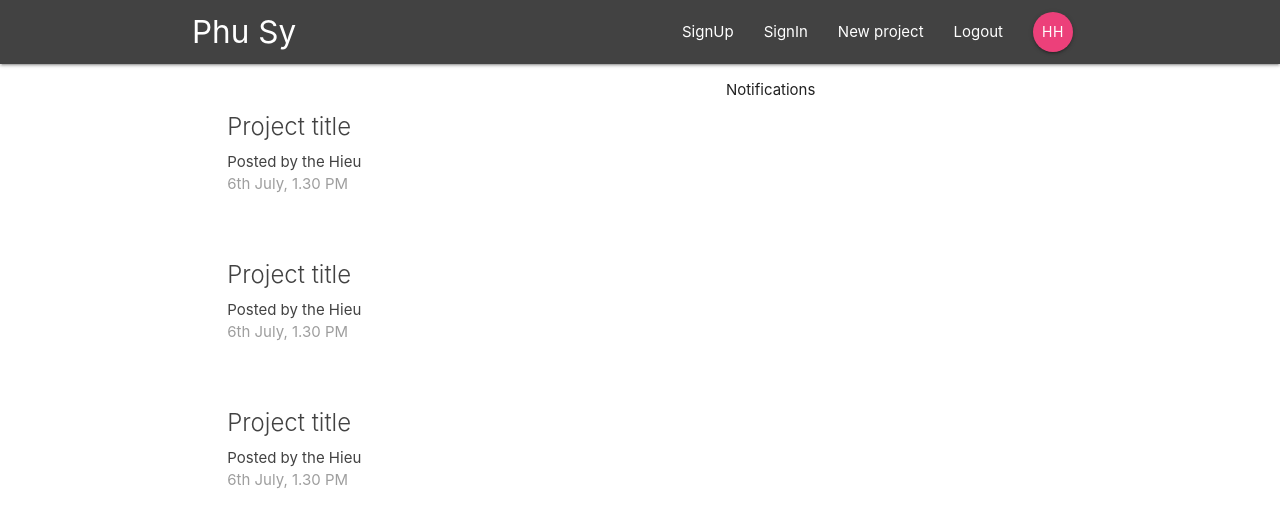
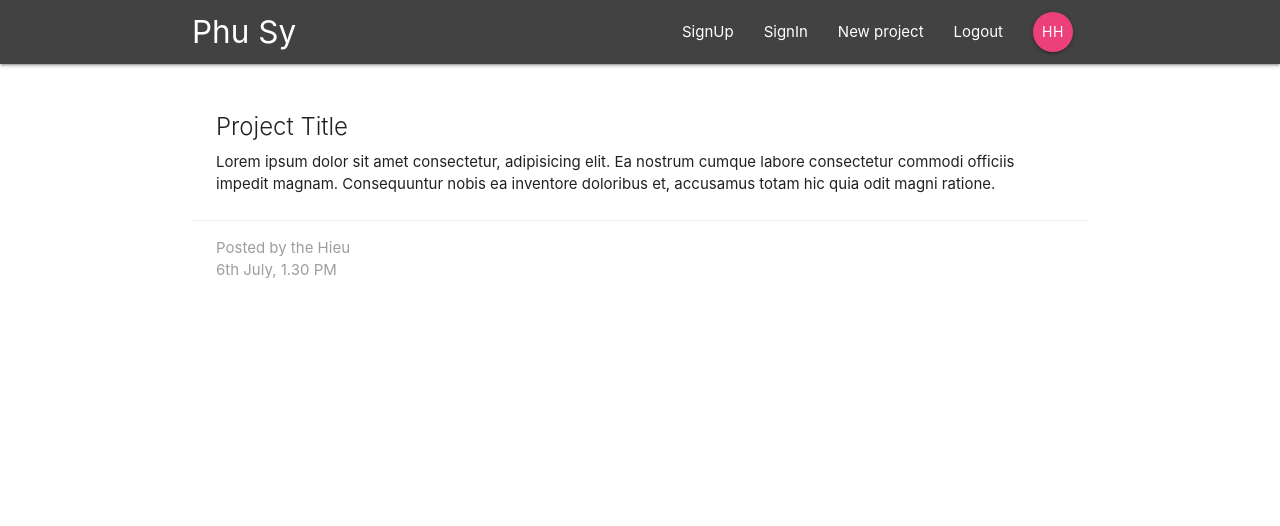
Before and after one commit to TaHieu-scuti/Tutorial-React-Redux-Firebase-App, a React (Create React App) app: page /project/1 in a window 1280 px wide. Shown: the top 526 px of the page. Built offline with nearby package versions, Linux system fonts and the light colour scheme.

Commit message:
make summary project and show project detail

```diff
--- a/src/App.js
+++ b/src/App.js
@@ -2,6 +2,7 @@ import React from 'react';
 import { BrowserRouter, Switch, Route } from 'react-router-dom';
 import Navbar from './components/layout/Navbar';
 import Dashboard from './components/dashboard/Dashboard';
+import ProjectDetails from './components/projects/ProjectDetails';
 
 function App() {
   return (
@@ -9,7 +10,8 @@ function App() {
       <div className="App">
         <Navbar />
         <Switch>
-          <Route path='/' component={Dashboard} />
+          <Route path='/' component={Dashboard} exact/>
+          <Route path='/project/:id' component={ProjectDetails} />
         </Switch>
       </div>
     </BrowserRouter>
--- a/src/components/projects/ProjectDetails.js
+++ b/src/components/projects/ProjectDetails.js
@@ -0,0 +1,22 @@
+import React, { Component } from 'react'
+
+export class ProjectDetails extends Component {
+  render() {
+    return (
+      <div className="container section project-details">
+        <div className="card z-depth-0">
+          <div className="card-content">
+            <span className="card-title">Project Title</span>
+            <p>Lorem ipsum dolor sit amet consectetur, adipisicing elit. Ea nostrum cumque labore consectetur commodi officiis impedit magnam. Consequuntur nobis ea inventore doloribus et, accusamus totam hic quia odit magni ratione.</p>
+          </div>
+          <div className="card-action gret lighten-4 grey-text">
+            <div>Posted by the Hieu</div>
+            <div className='grey-text'> 6th July, 1.30 PM</div>
+          </div>
+        </div>
+      </div>
+    )
+  }
+}
+
+export default ProjectDetails
--- a/src/components/projects/ProjectList.js
+++ b/src/components/projects/ProjectList.js
@@ -1,32 +1,14 @@
 import React, { Component } from 'react';
+import ProjectSummary from './ProjectSummary'
 
 class ProjectList extends Component {
   render() {
     return (
       <div className="project-list section">
-        <div className="card z-depth-0 project-summary">
-          <div className="card-content grey-text text-darken-3">
-            <span className='card-title'>Project title</span>
-            <p>Posted by the Hieu</p>
-            <p className='grey-text'> 6th July, 1.30 PM</p>
-          </div>
-        </div>
-
-        <div className="card z-depth-0 project-summary">
-          <div className="card-content grey-text text-darken-3">
-            <span className='card-title'>Project title</span>
-            <p>Posted by the Hieu</p>
-            <p className='grey-text'> 6th July, 1.30 PM</p>
-          </div>
-        </div>
-
-        <div className="card z-depth-0 project-summary">
-          <div className="card-content grey-text text-darken-3">
-            <span className='card-title'>Project title</span>
-            <p>Posted by the Hieu</p>
-            <p className='grey-text'> 6th July, 1.30 PM</p>
-          </div>
-        </div>
+        <ProjectSummary />
+        <ProjectSummary />
+        <ProjectSummary />
+        <ProjectSummary />
       </div>
     );
   }
--- a/src/components/projects/ProjectSummary.js
+++ b/src/components/projects/ProjectSummary.js
@@ -0,0 +1,17 @@
+import React, { Component } from "react";
+
+class ProjectSummary extends Component {
+  render() {
+    return (
+      <div className="card z-depth-0 project-summary">
+        <div className="card-content grey-text text-darken-3">
+          <span className='card-title'>Project title</span>
+          <p>Posted by the Hieu</p>
+          <p className='grey-text'> 6th July, 1.30 PM</p>
+        </div>
+      </div>
+    );
+  }
+}
+
+export default ProjectSummary;
```
